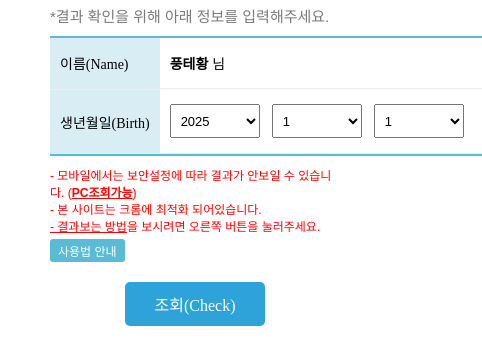
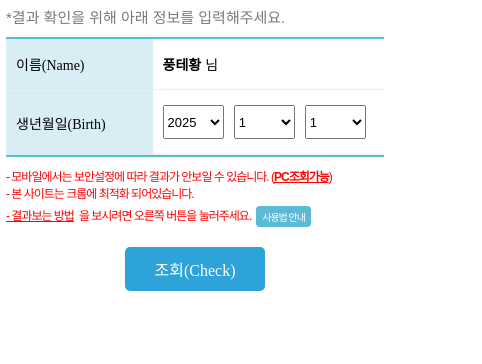
Before and after one commit to hoangvanhtinh/03, a plain HTML site: page index.html in a window 390 px wide. Both pictures are taken after a click on the button 195 px from the left and 371 px from the top of the page. Shown: the whole page, 482 px wide, since content can reach past the window. Drawn offline with Linux system fonts and the light colour scheme.

Commit message:
Update index.html

```diff
--- a/index.html
+++ b/index.html
@@ -267,18 +267,23 @@
       background-color: #64c5eb;
       color: white;
     }
+    .last-line {
+      display: inline-flex;
+      align-items: center;
+      gap: 5px;
+    }
 
     @media (max-width:768px) {
 
       .container {
-        margin-top: 0;
+        margin: 0;
         padding-top: 0;
-        width: calc(100% - 20px);
-        max-width: 768 px;
+        width: 100%;
+        max-width: 768px;
       }
 
       #screen2 {
-        padding-top: 5px;
+        padding: 6px;
         justify-content: center;
 
       }
@@ -286,32 +291,61 @@
 
 
       .input-area select {
-        width: 90px;
+        width: auto;
         /* 🔥 giảm mạnh */
         height: 34px;
-        padding: 2px 6px;
+        padding: 0px 0px;
         font-size: 13px;
+        flex: 1;
+
       }
 
       .input-area {
         display: flex;
         flex-wrap: nowrap;
-        gap: 4px;
+        gap: 2px;
       }
-    }
+
 
       .label {
         white-space: nowrap;
+        width: auto;
         /* chữ Name/Birth không xuống dòng */
       }
 
       td {
         white-space: normal;
+        width: auto;
         /* toàn bộ cell không xuống dòng */
       }
 
       .table {
         width: 100%;
+
+      }
+
+      .notice {
+        white-space: nowrap;
+        font-size: auto;
+        letter-spacing: -1px;
+      }
+
+      .guide-btn {
+        display: inline-block;
+        margin-top: 5px;
+        background: #5bbad5;
+        color: #fff;
+        padding: 3px 6px;
+        font-size: 10px;
+        border-radius: 4px;
+        text-decoration: none;
+
+
+      }
+
+
+
+
     }
   </style>
 </head>
@@ -357,10 +391,12 @@
       <div class="notice">
         - 모바일에서는 보안설정에 따라 결과가 안보일 수 있습니다. (<b><u>PC조회가능</u></b>)<br>
         - 본 사이트는 크롬에 최적화 되어있습니다.<br>
+        <span class="last-line">
         <u> - 결과보는 방법</u>을 보시려면 오른쪽 버튼을 눌러주세요.
+
+      <a href="#" class="guide-btn">사용법 안내</a>
       </div>
-      <a href="#" class="guide-btn">사용법 안내</a>
-
+      </span>
       <button class="submit-btn" onclick="checkBirth()">조회(Check)</button>
       <p id="result" style="color:red;text-align:center;"></p>
 
@@ -418,6 +454,7 @@
       </button>
     </div>
   </div>
+</body>
   <script>
     const loader = document.getElementById("loader");
     const screen1 = document.getElementById("screen1");
@@ -529,6 +566,6 @@
   </script>
 
 
-</body>
+
 
 </html>
```
Lines whose indentation alone changed are shown as unchanged.
